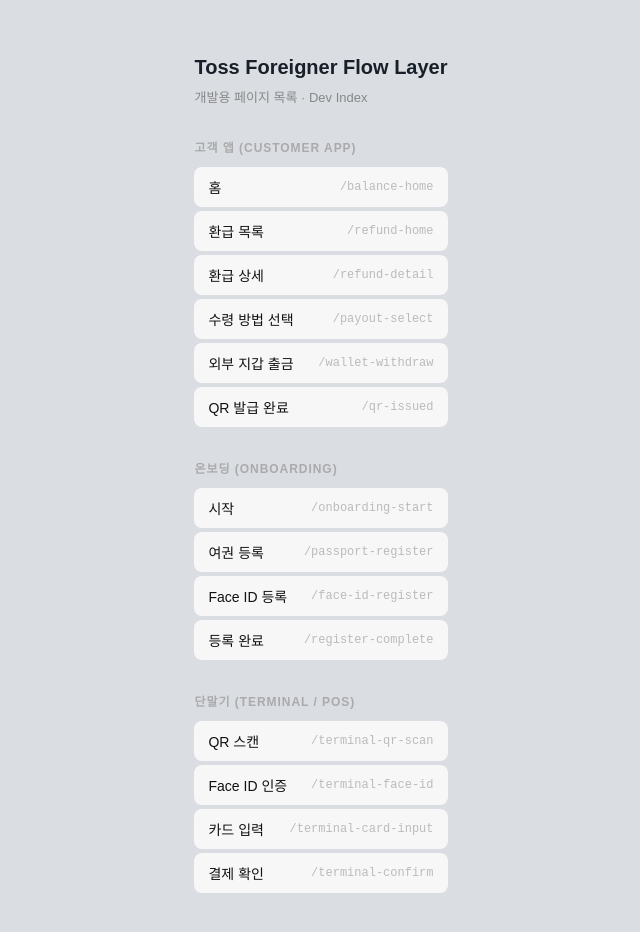
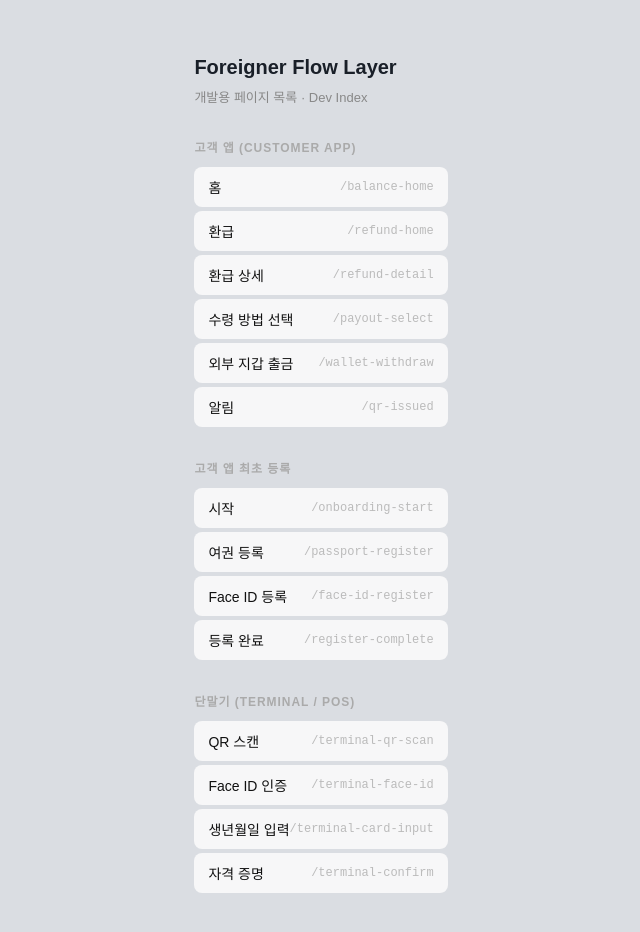
Before and after one commit to ChainDrifters/XRPL_hackathon, a React (Vite) app in the folder frontend/: page / in a window 1280 px wide. Shown: the top 932 px of the page, without its empty margins (319-959 px from the left). Built offline with nearby package versions, Linux system fonts and the light colour scheme.

Commit message:
feature/0510_base_design_4

```diff
--- a/frontend/src/pages/dev_index/DevIndex.tsx
+++ b/frontend/src/pages/dev_index/DevIndex.tsx
@@ -5,15 +5,15 @@
     title: '고객 앱 (Customer App)',
     pages: [
       { path: '/balance-home', label: '홈' },
-      { path: '/refund-home', label: '환급 목록' },
+      { path: '/refund-home', label: '환급' },
       { path: '/refund-detail', label: '환급 상세' },
       { path: '/payout-select', label: '수령 방법 선택' },
       { path: '/wallet-withdraw', label: '외부 지갑 출금' },
-      { path: '/qr-issued', label: 'QR 발급 완료' },
+      { path: '/qr-issued', label: '알림' },
     ],
   },
   {
-    title: '온보딩 (Onboarding)',
+    title: '고객 앱 최초 등록',
     pages: [
       { path: '/onboarding-start', label: '시작' },
       { path: '/passport-register', label: '여권 등록' },
@@ -26,8 +26,8 @@
     pages: [
       { path: '/terminal-qr-scan', label: 'QR 스캔' },
       { path: '/terminal-face-id', label: 'Face ID 인증' },
-      { path: '/terminal-card-input', label: '카드 입력' },
-      { path: '/terminal-confirm', label: '결제 확인' },
+      { path: '/terminal-card-input', label: '생년월일 입력' },
+      { path: '/terminal-confirm', label: '자격 증명' },
     ],
   },
 ]
@@ -35,7 +35,7 @@
 export default function DevIndex() {
   return (
     <div style={{ padding: '32px 24px', fontFamily: 'sans-serif', maxWidth: 480, margin: '0 auto' }}>
-      <h1 style={{ fontSize: 20, fontWeight: 700, marginBottom: 8 }}>Toss Foreigner Flow Layer</h1>
+      <h1 style={{ fontSize: 20, fontWeight: 700, marginBottom: 8 }}>Foreigner Flow Layer</h1>
       <p style={{ fontSize: 13, color: '#888', marginBottom: 32 }}>개발용 페이지 목록 · Dev Index</p>
 
       {groups.map((group) => (
--- a/frontend/src/pages/qr_issued/qr_issued.tsx
+++ b/frontend/src/pages/notification/notification.tsx
@@ -1,5 +1,5 @@
 import { useNavigate } from 'react-router-dom'
-import './qr_issued.css'
+import './notification.css'
 import { useLang } from '../../i18n/LangContext'
 
 export default function QRIssued() {
--- a/frontend/src/pages/refund_home/refund_home.tsx
+++ b/frontend/src/pages/refund/refund.tsx
@@ -1,5 +1,5 @@
 import { useNavigate } from 'react-router-dom'
-import './refund_home.css'
+import './refund.css'
 import { useLang } from '../../i18n/LangContext'
 
 export default function RefundHome() {
--- a/frontend/src/pages/terminal_card_input/terminal_card_input.tsx
+++ b/frontend/src/pages/terminal_birth_input/terminal_birth_input.tsx
@@ -1,6 +1,6 @@
 import { useState, useEffect } from 'react'
 import { useNavigate } from 'react-router-dom'
-import './terminal_card_input.css'
+import './terminal_birth_input.css'
 import { useLang } from '../../i18n/LangContext'
 
 type Field = 'year' | 'month' | 'day' | null
--- a/frontend/src/pages/terminal_confirm/terminal_confirm.tsx
+++ b/frontend/src/pages/terminal_credential/terminal_credential.tsx
@@ -1,5 +1,5 @@
 import { useNavigate } from 'react-router-dom'
-import './terminal_confirm.css'
+import './terminal_credential.css'
 import { useLang } from '../../i18n/LangContext'
 
 export default function TerminalConfirm() {
```
Also changed, not shown: frontend/src/App.tsx (+4 -4 lines), frontend/src/pages/notification/notification.css (renamed from frontend/src/pages/qr_issued/qr_issued.css), frontend/src/pages/refund/refund.css (renamed from frontend/src/pages/refund_home/refund_home.css), frontend/src/pages/terminal_birth_input/terminal_birth_input.css (renamed from frontend/src/pages/terminal_card_input/terminal_card_input.css), frontend/src/pages/terminal_credential/terminal_credential.css (renamed from frontend/src/pages/terminal_confirm/terminal_confirm.css).
